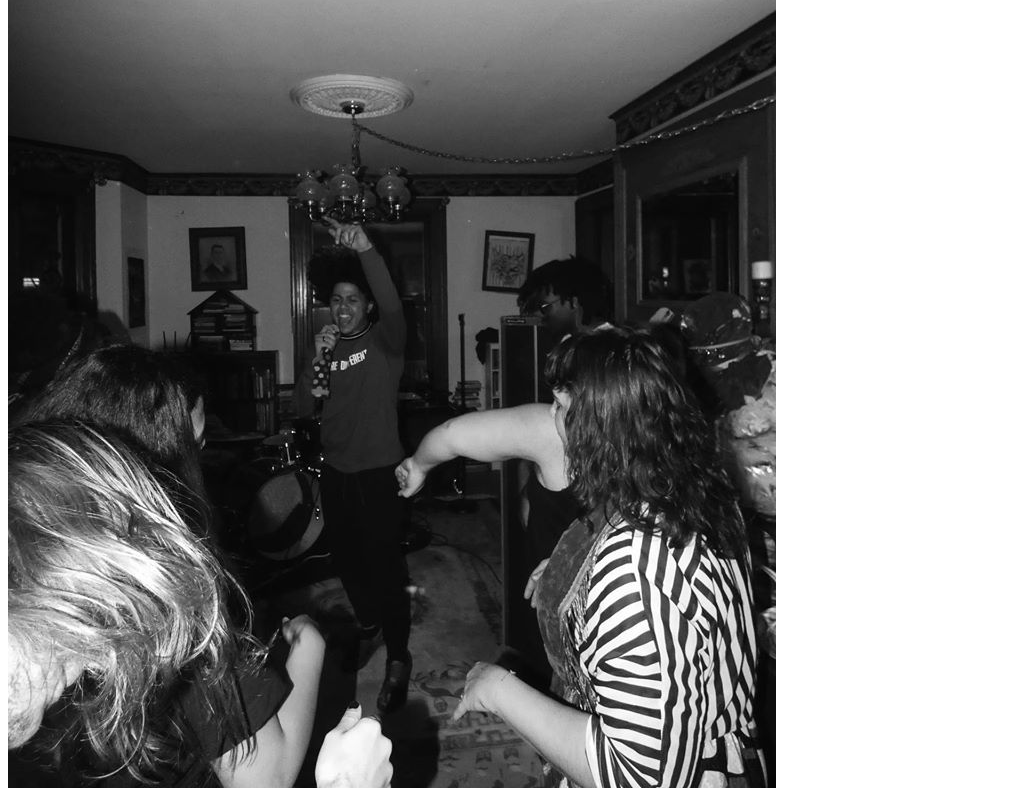
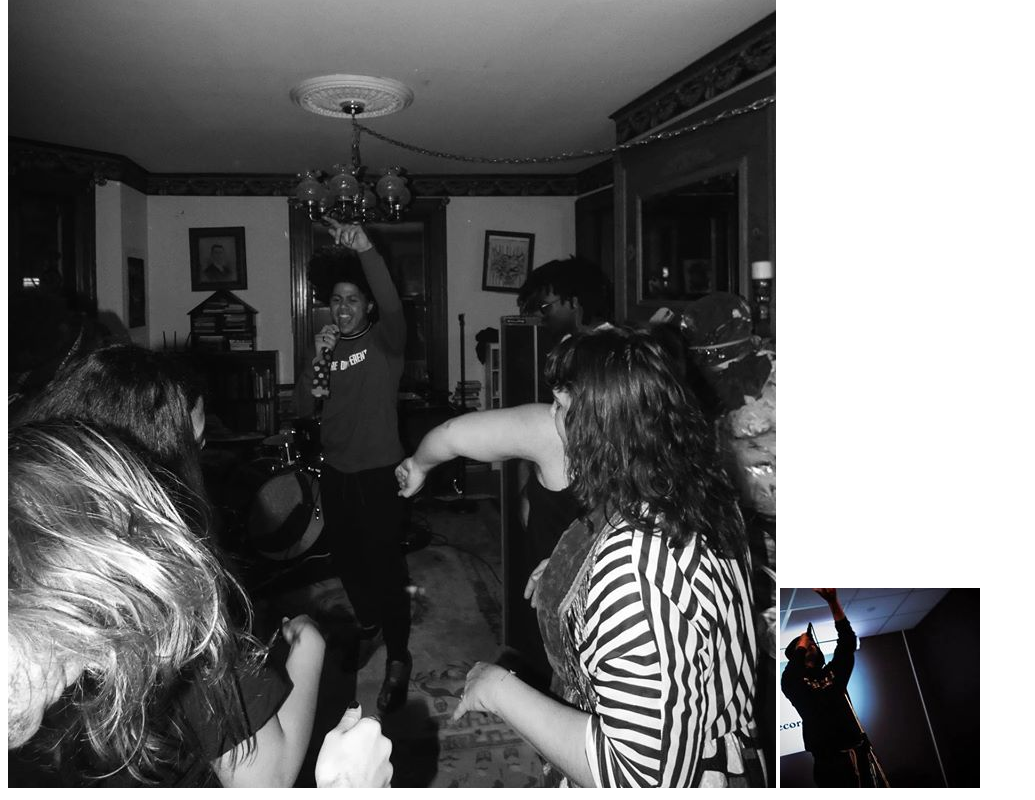
Before and after one commit to wezhang1008/assignment-2--foundations--mwd-110--spring-2021, a plain HTML site: page about.html in a window 1280 px wide. Shown: the part 492-1292 px from the top of the page, without its empty margins (0-1035 px from the left). Drawn offline with Linux system fonts and the light colour scheme.

Commit message:
Moved index.html image to about.html

```diff
--- a/about.html
+++ b/about.html
@@ -20,6 +20,6 @@
       <p>I also create music under the moniker "KNoWTe." I have been recording, performing and writing music for the past 6 years. My musical genre, I believe ranges, however it primarily stays in the realm of Hip-Hop. Click <a href="https://open.spotify.com/artist/7yW4oHXEk2GZZZHYYxlsA5">here</a> to listen!</p>
    </Main>
    <img src="img/performance-2.jpg" alt="Me performing at House Show.">
-
+       <img src="img/performance.jpg" alt="Picture of me on Microphone">
 </body>
 </html>
```
